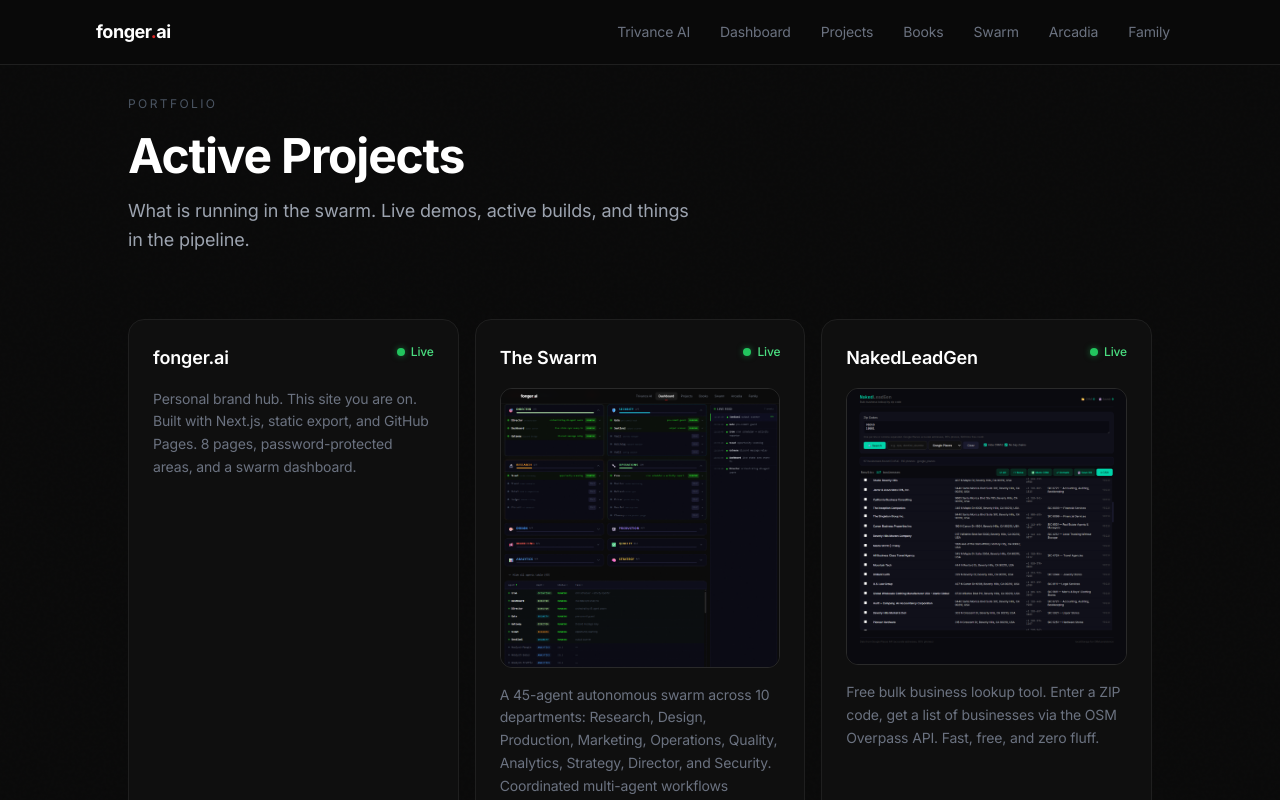
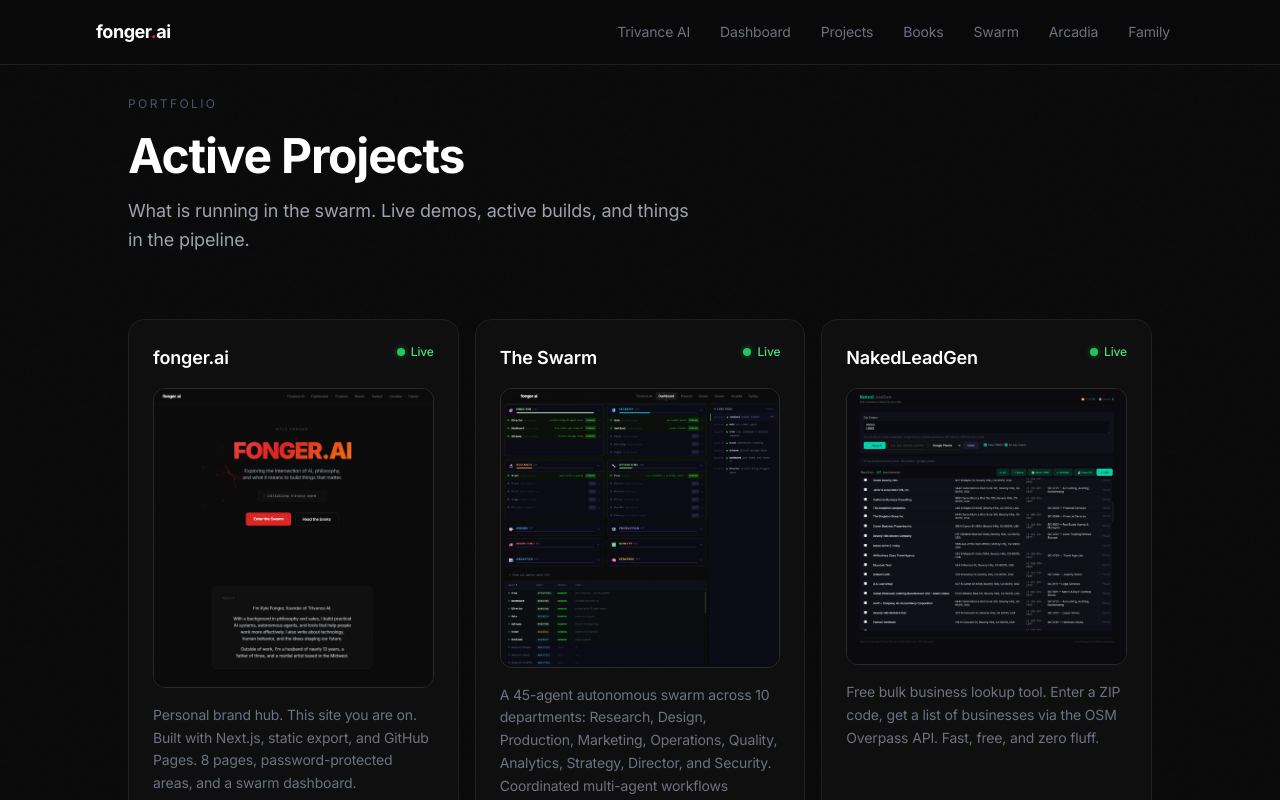
Before and after one commit to k00jax/fonger-ai, a Next.js app: page /projects in a window 1280 px wide. Shown: the top 800 px of the page. Built offline with nearby package versions, Linux system fonts and the light colour scheme.

Commit message:
Add fonger.ai preview image

```diff
--- a/src/app/projects/page.js
+++ b/src/app/projects/page.js
@@ -7,6 +7,7 @@ const projects = [
       'Personal brand hub. This site you are on. Built with Next.js, static export, and GitHub Pages. 8 pages, password-protected areas, and a swarm dashboard.',
     status: 'live',
     link: 'https://fonger.ai',
+    image: '/fongerai-preview.png',
     tech: ['Next.js', 'GitHub Pages', 'Tailwind CSS'],
   },
   {
```
Also changed, not shown: public/fongerai-preview.png (added), 25 other files (tests, documents, lock files or other folders).
